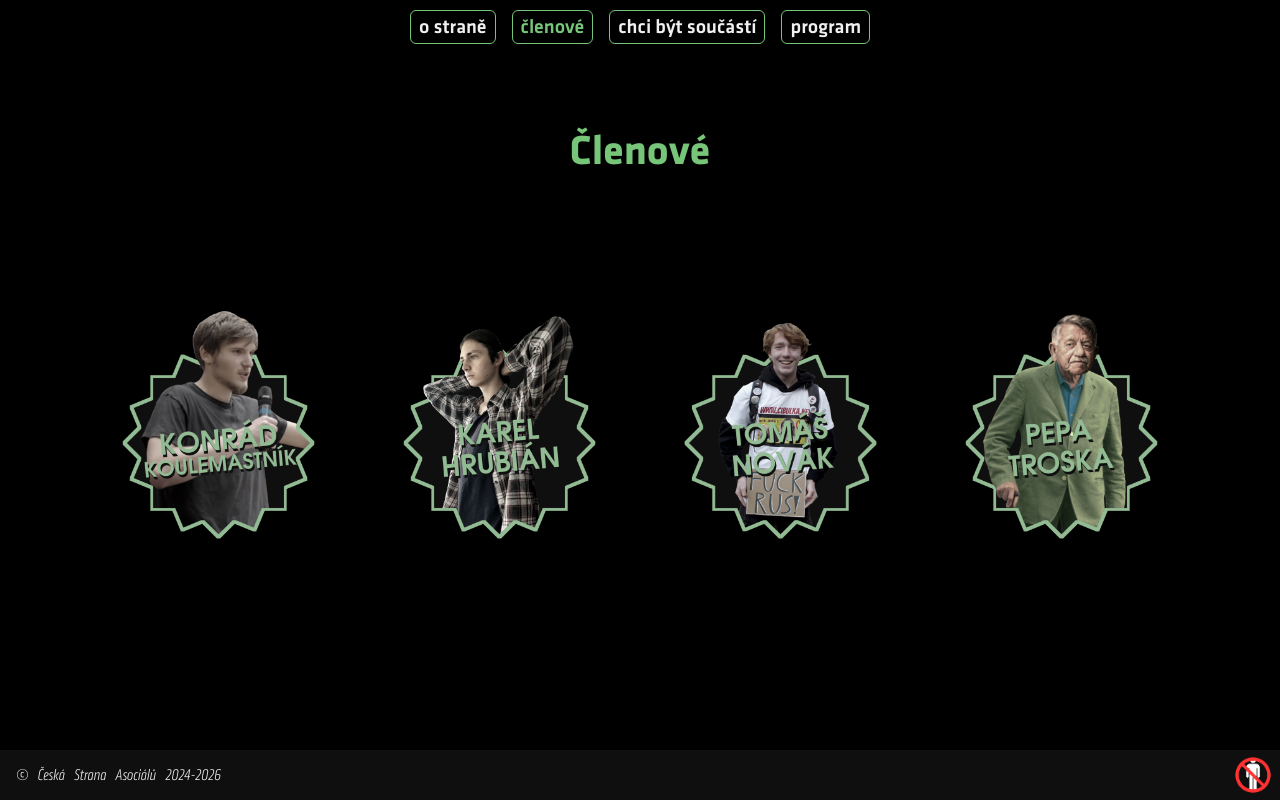
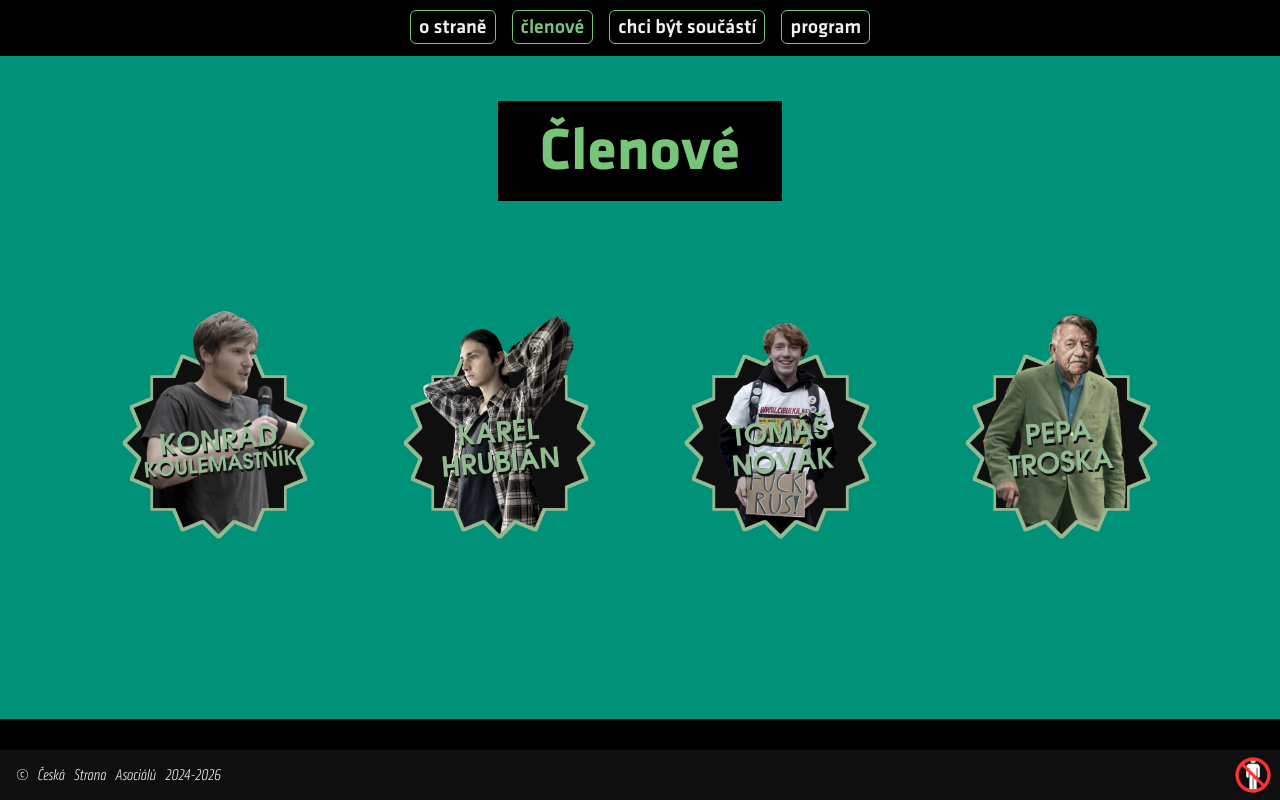
Before and after one commit to CAsocialu/CAsocialu.github.io, a React (Create React App) app: page /clenove in a window 1280 px wide. Built offline with nearby package versions, Linux system fonts and the light colour scheme; a web font is replaced by a local one.

Commit message:
členové

```diff
--- a/src/fonts.css
+++ b/src/fonts.css
@@ -144,13 +144,6 @@
     font-display: swap;
 }
 
-@font-face {
-    font-family:'Klavika_Basic';
-    src: url('./fonts/fonnts.com-Klavika_Basic_Bold.otf') format('opentype');
-    font-weight: bold;
-    font-style: normal;
-    font-display: swap;
-}
 
 @font-face {
     font-family:'Klavika_Basic';
@@ -161,6 +154,14 @@
 }
 
 @font-face {
+    font-family:'Klavika_Basic';
+    src: url('./fonts/fonnts.com-Klavika_Basic_Bold.otf') format('opentype');
+    font-weight: bold;
+    font-style: normal;
+    font-display: swap;
+}
+
+@font-face {
     font-family: 'Klavika_Condensed';
     src: url('./fonts/fonnts.com-Klavika_Condensed_Light_Italic.otf') format('opentype');
     font-weight: light;
--- a/src/pages/Členové/Členové.css
+++ b/src/pages/Členové/Členové.css
@@ -5,6 +5,7 @@ div#membersContent {
     display: flex;
     flex-direction: column;
     align-items: center;
+    background-color: var(--asociální-zeleň);
     width: calc(100% - calc(2*6*1.627670396744659vh));
     row-gap: 24px;
     &>h1 {
@@ -125,8 +126,9 @@ div#členové>div.člen.open>div.členContent {
         display: inline-block;
     }
     & ul {
-        font-family: var(--font-mono);
-        font-size: 2.85vh;
+        font-family: var(--font-klavika-basic);
+       font-weight: normal;
+        font-size: 4vh;
         padding-left: 4.069175991861648vh;
         & li::marker {
             content: "- ";
@@ -137,8 +139,11 @@ div#členové>div.člen.open>div.členContent {
         flex-direction: row;
         justify-content: flex-end;
         column-gap: 1.627670396744659vh;
+        font-family: var(--font-klavika-condensed);
+        font-weight: light;
+        font-style: italic;
         & a {
-            font-size: 2vh;
+            font-size: 3vh;
             color: var(--ghost);
             display: flex;
             flex-direction: row;
--- a/src/pages/Členové/Členové.js
+++ b/src/pages/Členové/Členové.js
@@ -107,7 +107,9 @@ export default function Členové() {
                 <meta name="twitter:description" content="ČSA je recesistická politická strana, v tento moment chystající se vzniknout a poté začít nabírat členy. Více než strana je ČSA internetová mikrokomunita, kde každý člověk náhodně z internetu může přispět svým dílem." />
                 <meta name="twitter:image" content={`${process.env.PUBLIC_URL}/assets/banner.png`} />
             </Helmet>
+            <div>
             <Title>Členové</Title>
+            </div>
             <div id="členové">
                 {members.map((member, index) => (
                     <Člen key={index} {...member} />
```
